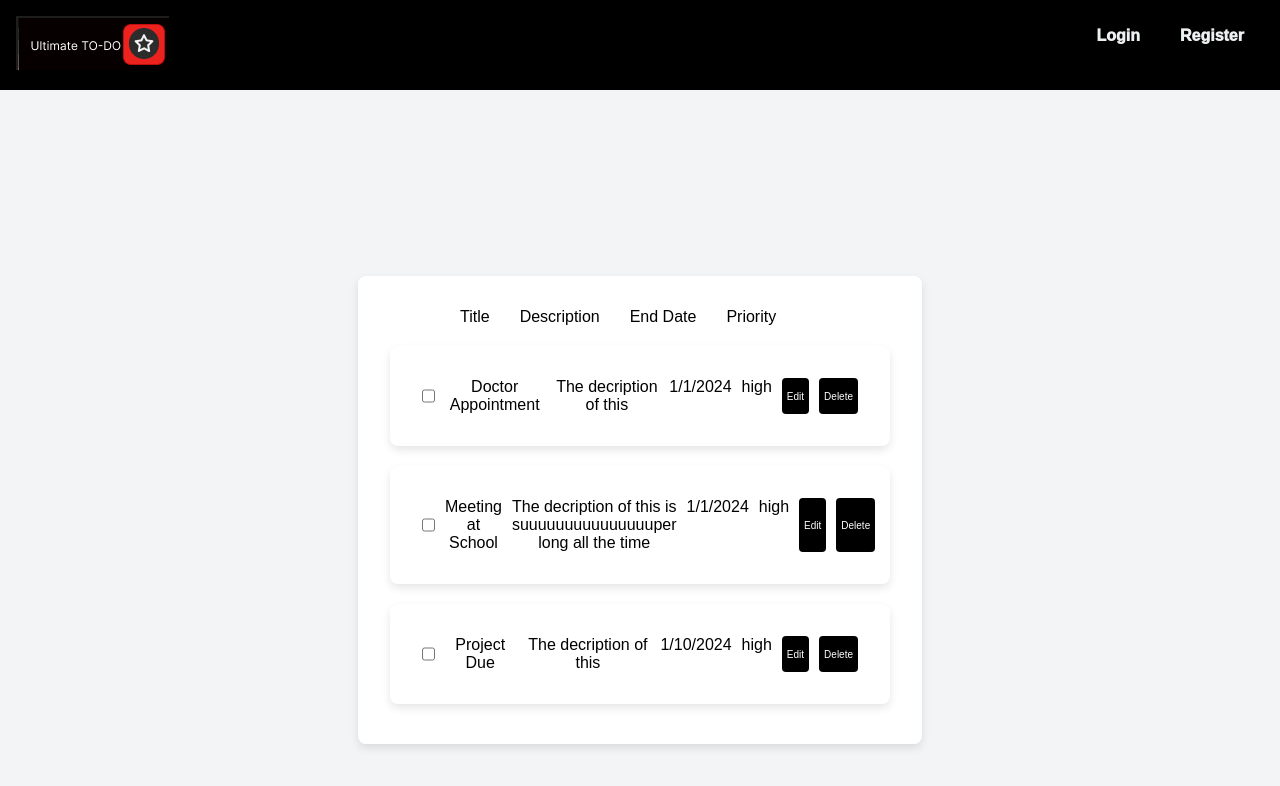
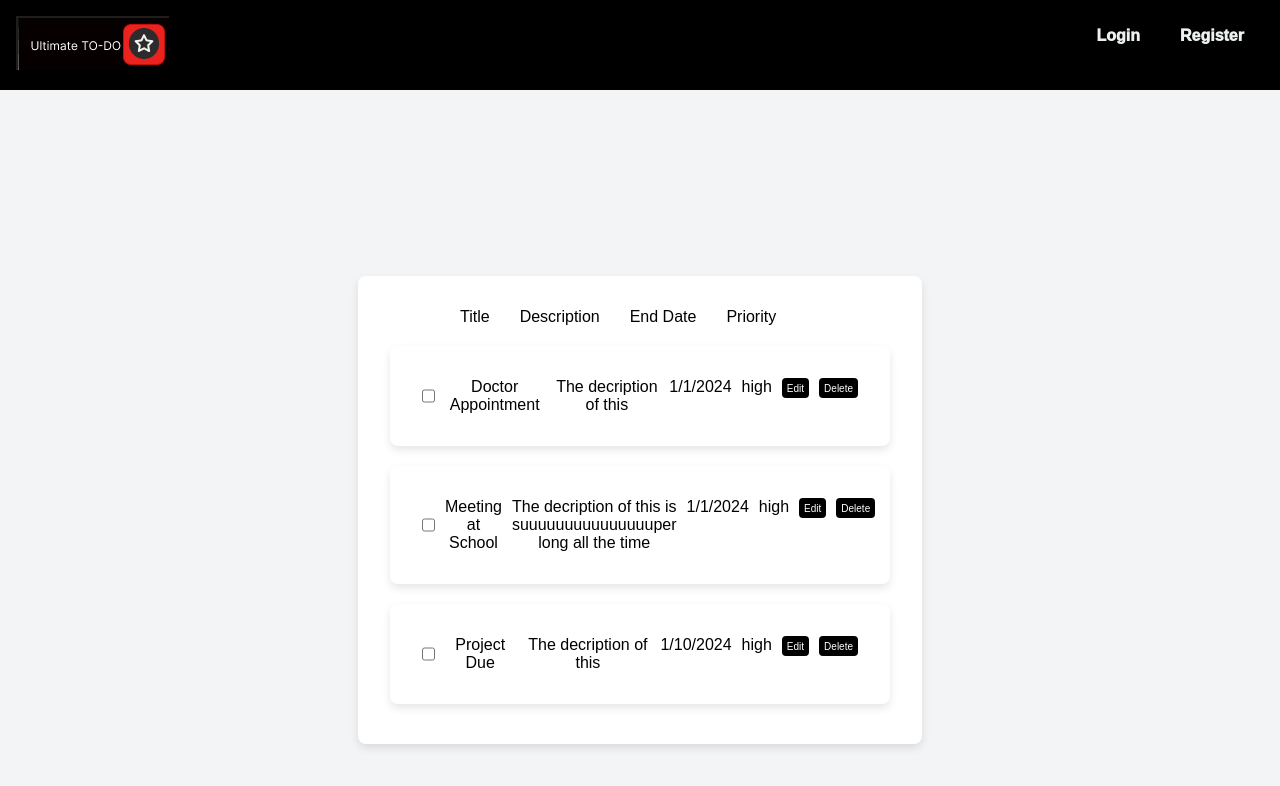
Before and after one commit to kris-rk/ultimate-todolist, a React (Create React App) app: page /view_items in a window 1280 px wide. Shown: the top 786 px of the page. Built offline with nearby package versions, Linux system fonts and the light colour scheme.

Commit message:
button change :)

```diff
--- a/src/App.css
+++ b/src/App.css
@@ -177,6 +177,7 @@ body {
 }
 
 .item-container button {
+  height: 20px;
   padding: 5px;
   background-color: black;
   color: #fff;
```
